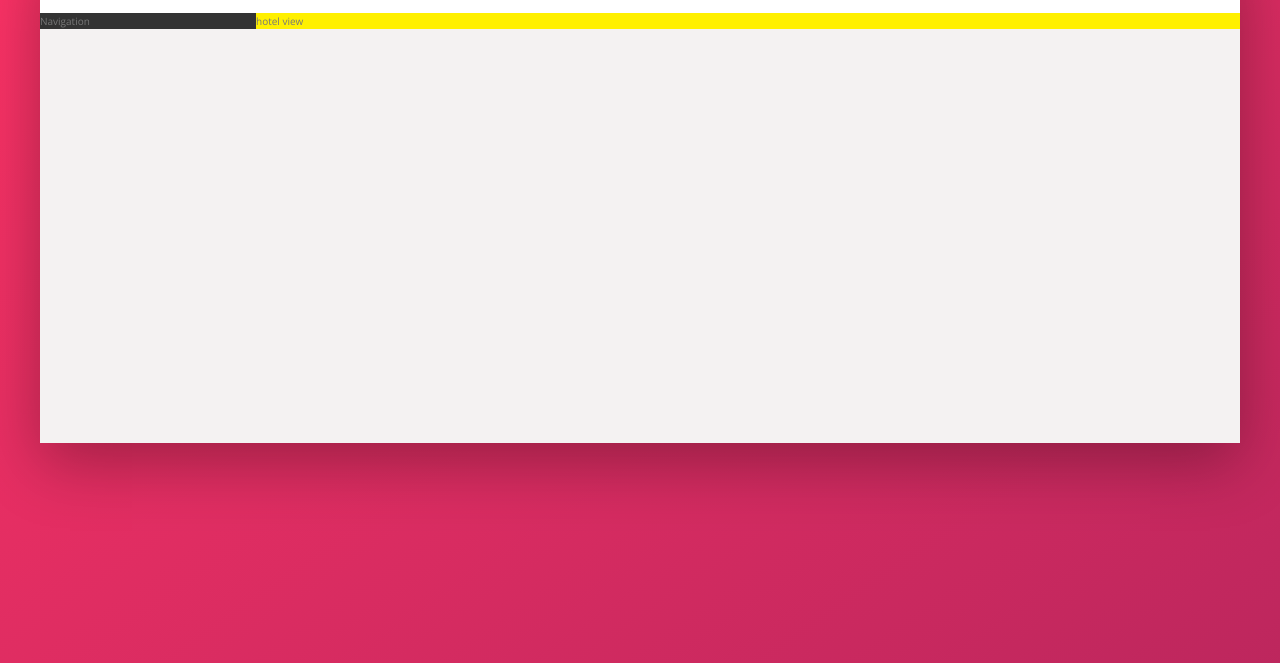
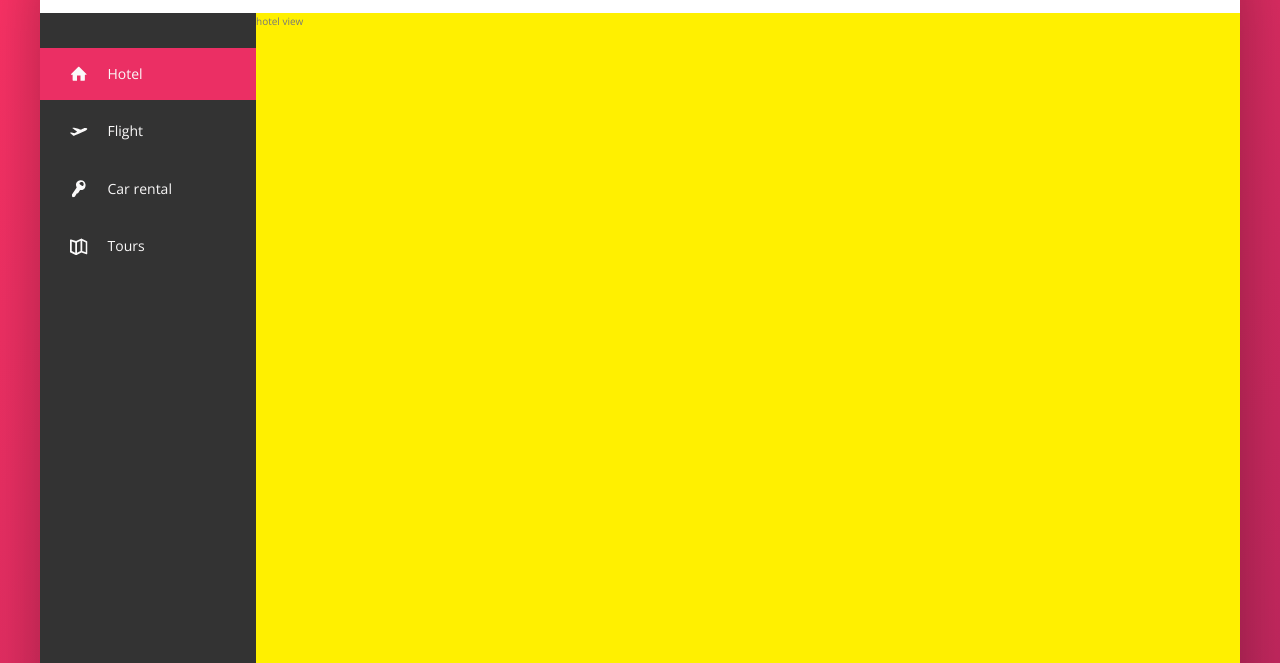
Before and after one commit to TracyZUMBU/hotel_project, a website: page index.html in a window 1280 px wide. Shown: the part 137-800 px from the top of the page. Drawn offline with nearby package versions, Linux system fonts and the light colour scheme.

Commit message:
styled sideBar part

```diff
--- a/index.html
+++ b/index.html
@@ -44,7 +44,41 @@
            </header>
            <div class="content">
                <nav class="sidebar">
-                   Navigation
+                   <ul class="side-nav">
+                       <li class="side-nav__item side-nav__item--active">
+                           <a href="#" class="side-nav__link">
+                               <svg class="side-nav__icon">
+                                   <use xlink:href="img/sprite.svg#icon-home"></use>
+                                </svg>
+                                <span>Hotel</span>
+                           </a>
+                       </li>
+                       <li class="side-nav__item">
+                        <a href="#" class="side-nav__link">
+                            <svg class="side-nav__icon">
+                                <use xlink:href="img/sprite.svg#icon-aircraft-take-off"></use>
+                            </svg>
+                            <span>Flight</span>
+                        </a>
+                    </li>
+                    <li class="side-nav__item">
+                        <a href="#" class="side-nav__link">
+                            <svg class="side-nav__icon">
+                                <use xlink:href="img/sprite.svg#icon-key"></use>
+                            </svg>
+                            <span>Car rental</span>
+                        </a>
+                    </li>
+                    <li class="side-nav__item">
+                        <a href="#" class="side-nav__link">
+                            <svg class="side-nav__icon">
+                                <use xlink:href="img/sprite.svg#icon-map"></use>
+                            </svg>
+                            <span>Tours</span>
+                        </a>
+                    </li>
+                   </ul>
+                   <div class="legal">&copy: 2020 by TravelBooked. All rights reserved.</div>
                </nav>
                <main class="hotel-view">
                    hotel view
--- a/sass/_component.scss
+++ b/sass/_component.scss
@@ -119,3 +119,73 @@
     }
 
 }
+
+/////////////////////////////////////////////////////
+// SIDE NAVIGATION
+.side-nav {
+    font-size: 1.4rem;
+    list-style: none;
+    margin-top: 3.5rem;
+
+    &__item {
+        position: relative;
+        &:not(:last-child){
+            margin-bottom: .5rem;
+        }
+
+    }
+
+    &__item::before {
+        content: "";
+        position: absolute;
+        top: 0;
+        left: 0;
+        height: 100%;
+        width: 3px;
+        background-color: var(--color-primary);
+        transform: scaleY(0);
+        transition: transform .2s,
+                    width .4s cubic-bezier(1,0,0,1) .2s,
+                    background-color .1s
+    }
+
+    &__item:hover::before,
+    &__item--active::before{
+        transform: scaleY(1);
+        width: 100%;
+    }
+
+    &__item:active::before {
+        background-color: var(--color-primary-light);
+    }
+
+    &__link:link,
+    &__link:visited {
+        position: relative;
+        z-index: 10;
+        color: var(--color-grey-light-1);
+        text-decoration: none;
+        display: block;
+        padding: 1.5rem 3rem;
+
+        display: flex;
+        align-items: center;
+    }
+
+    &__icon {
+        width: 1.75rem;
+        height: 1.75rem;
+        margin-right: 2rem;
+        fill: currentColor;
+    }
+}
+
+
+/////////////////////////////////////////////////////
+// LEGAL TEXT
+.legal {
+    font-size: 1.2rem;
+    color: var(--color-grey-light-4);
+    text-align: center;
+    padding: 2.5rem;
+}
--- a/sass/_layout.scss
+++ b/sass/_layout.scss
@@ -26,12 +26,14 @@
 
 .sidebar {
     background-color: var(--color-grey-dark-1);
-
     flex: 0 0 18%;
+    display: flex;
+    flex-direction: column;
+    justify-content: space-between;
 }
 
 .hotel-view {
     background-color: #fff000;
-
     flex:1;
+    height: 80rem;
 }
```
Also changed, not shown: css/style.css.
